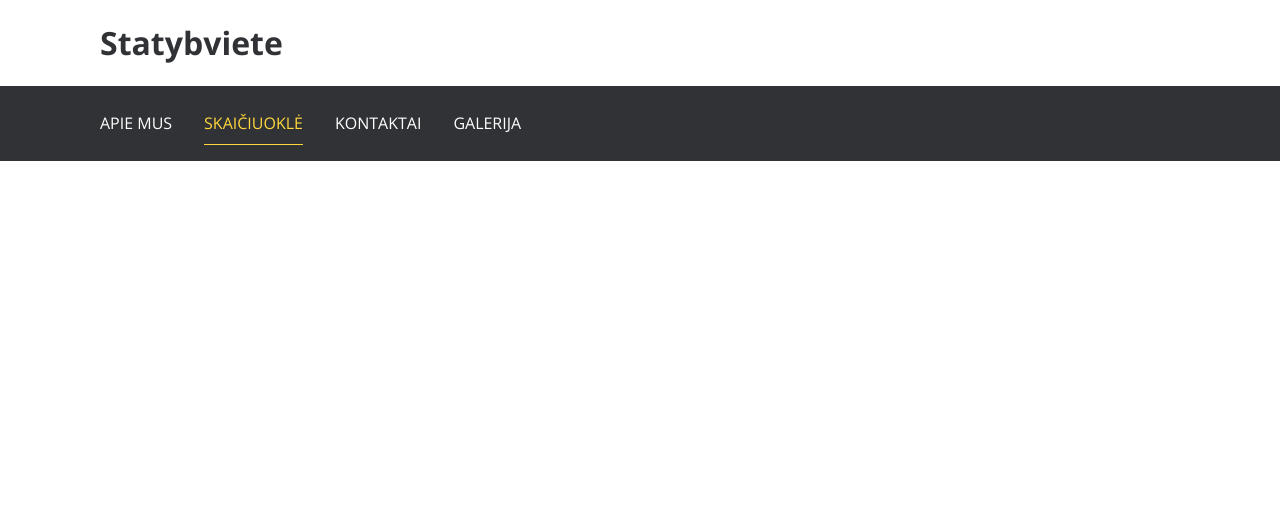
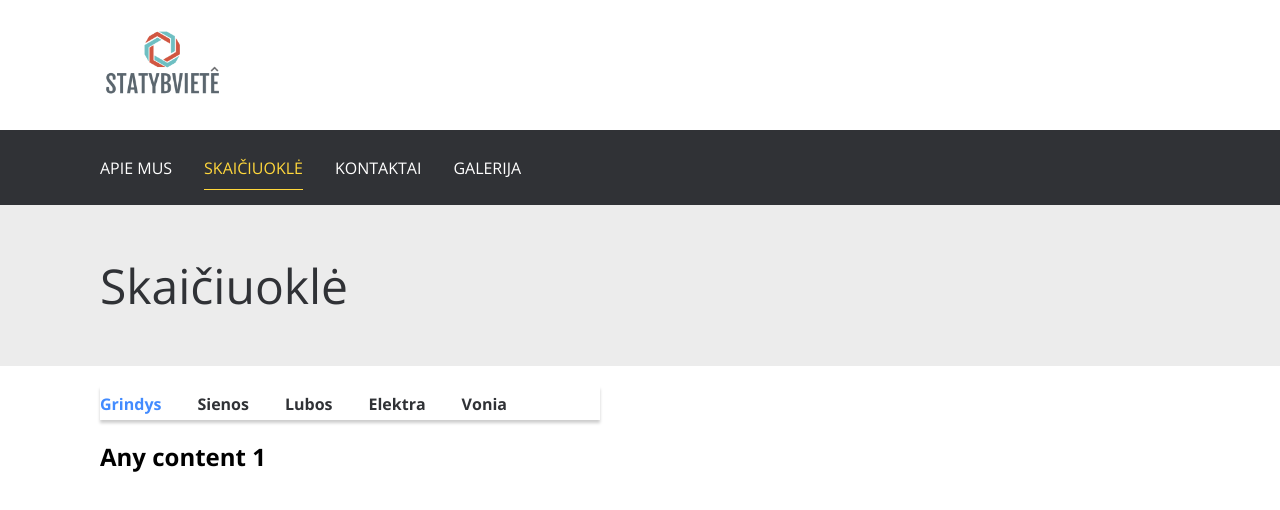
Before and after one commit to rokasandreikenas/Statybviete, a React (Create React App) app: page /skaiciuokle in a window 1280 px wide. Shown: the top 510 px of the page. Built offline with nearby package versions, Linux system fonts and the light colour scheme.

Commit message:
add react tabs package;styling

```diff
--- a/package.json
+++ b/package.json
@@ -11,6 +11,7 @@
     "react-dom": "^16.13.1",
     "react-router-dom": "^5.2.0",
     "react-scripts": "3.4.3",
+    "react-tabs": "^3.1.1",
     "react-transition-group": "^4.4.1"
   },
   "scripts": {
--- a/src/App.js
+++ b/src/App.js
@@ -1,9 +1,11 @@
 import React from "react";
 import { BrowserRouter as Router, Switch, Route } from "react-router-dom";
-import Home from "./pages/Home/Home";
+import Home from "./pages/Home";
+import Calculator from "./pages/Calculator";
+import Header from "./components/Header";
+import MainNavigation from "./components/Navigation/MainNavigation";
+
 import "./App.scss";
-import Header from "./components/Header/Header";
-import MainNavigation from "./components/Navigation/MainNavigation";
 
 const App = () => {
   return (
@@ -12,6 +14,7 @@ const App = () => {
       <MainNavigation />
       <Switch>
         <Route path="/" component={Home} exact />
+        <Route path="/skaiciuokle" component={Calculator} exact />
       </Switch>
     </Router>
   );
--- a/src/components/Header/Header.js
+++ b/src/components/Header/Header.js
@@ -1,9 +1,15 @@
 import React from "react";
+import { Link } from "react-router-dom";
+import Logo from "../../assets/logo.png";
 import "./Header.scss";
 const Header = () => {
   return (
     <header className="container">
-      <h1 className="header-logo">Statybviete</h1>
+      <div className="header-container">
+        <Link to="/">
+          <img src={Logo} alt="logo" />
+        </Link>
+      </div>
     </header>
   );
 };
--- a/src/components/Header/Header.scss
+++ b/src/components/Header/Header.scss
@@ -1,3 +1,9 @@
-.header-logo {
-  color: #303236;
+.header-container {
+  display: inline;
+
+  img {
+    width: 125px;
+    height: 125px;
+    cursor: pointer;
+  }
 }
--- /dev/null
+++ b/src/components/Header/index.js
@@ -0,0 +1 @@
+export { default } from "./Header";
--- /dev/null
+++ b/src/pages/Calculator/Calculator.js
@@ -0,0 +1,45 @@
+import React from "react";
+import { Tab, Tabs, TabList, TabPanel } from "react-tabs";
+import "react-tabs/style/react-tabs.css";
+import ContentTitle from "../../components/ContentTitle";
+import "./Calculator.scss";
+
+const Calculator = () => {
+  return (
+    <section className="calculator-page">
+      <ContentTitle>Skaičiuoklė</ContentTitle>
+
+      <div className="container">
+        <Tabs>
+          <TabList>
+            <div className="tab-list">
+              <Tab>Grindys</Tab>
+              <Tab>Sienos</Tab>
+              <Tab>Lubos</Tab>
+              <Tab>Elektra</Tab>
+              <Tab>Vonia</Tab>
+            </div>
+          </TabList>
+
+          <TabPanel>
+            <h2>Any content 1</h2>
+          </TabPanel>
+          <TabPanel>
+            <h2>Any content 2</h2>
+          </TabPanel>
+          <TabPanel>
+            <h2>Any content 1</h2>
+          </TabPanel>
+          <TabPanel>
+            <h2>Any content 1</h2>
+          </TabPanel>
+          <TabPanel>
+            <h2>Any content 1</h2>
+          </TabPanel>
+        </Tabs>
+      </div>
+    </section>
+  );
+};
+
+export default Calculator;
--- /dev/null
+++ b/src/pages/Calculator/Calculator.scss
@@ -0,0 +1,39 @@
+.calculator-page {
+  display: flex;
+  flex-direction: column;
+}
+
+.react-tabs__tab-list {
+  margin: 20px 0px;
+  border-bottom: none;
+}
+
+.react-tabs__tab {
+  padding: 6px 6px 6px 0px;
+  margin-right: 30px;
+  color: #303236;
+  font-weight: 700;
+  border: none;
+  transition: 0.3s;
+
+  &:hover {
+    color: #54585f;
+  }
+
+  &:focus {
+    box-shadow: none;
+  }
+}
+
+.react-tabs__tab--selected {
+  border: none;
+  border-radius: 0;
+  background: none;
+  color: #428bff;
+}
+
+.tab-list {
+  box-shadow: 0 3px 3px rgba(0, 0, 0, 0.2);
+
+  width: 500px;
+}
--- /dev/null
+++ b/src/pages/Calculator/index.js
@@ -0,0 +1 @@
+export { default } from "./Calculator";
--- a/src/pages/Home/Home.js
+++ b/src/pages/Home/Home.js
@@ -5,7 +5,7 @@ import "./Home.scss";
 const Home = () => {
   return (
     <section className="home-page">
-      <ContentTitle>Home</ContentTitle>
+      <ContentTitle>Apie mus</ContentTitle>
 
       <div className="container"></div>
     </section>
--- /dev/null
+++ b/src/pages/Home/index.js
@@ -0,0 +1 @@
+export { default } from "./Home";
```
Also changed, not shown: src/assets/logo.png (added), 1 other file (tests, documents, lock files or other folders).
